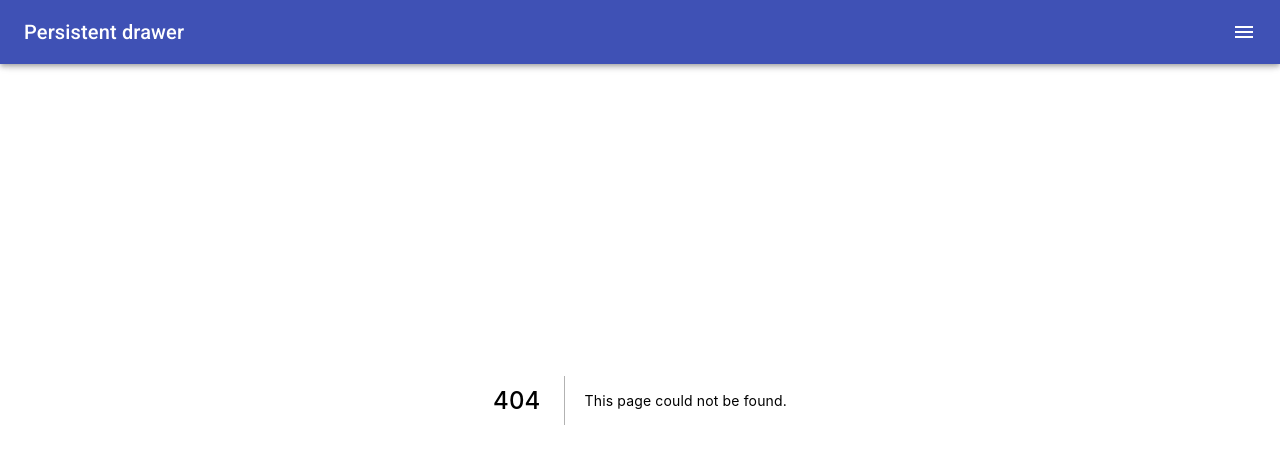
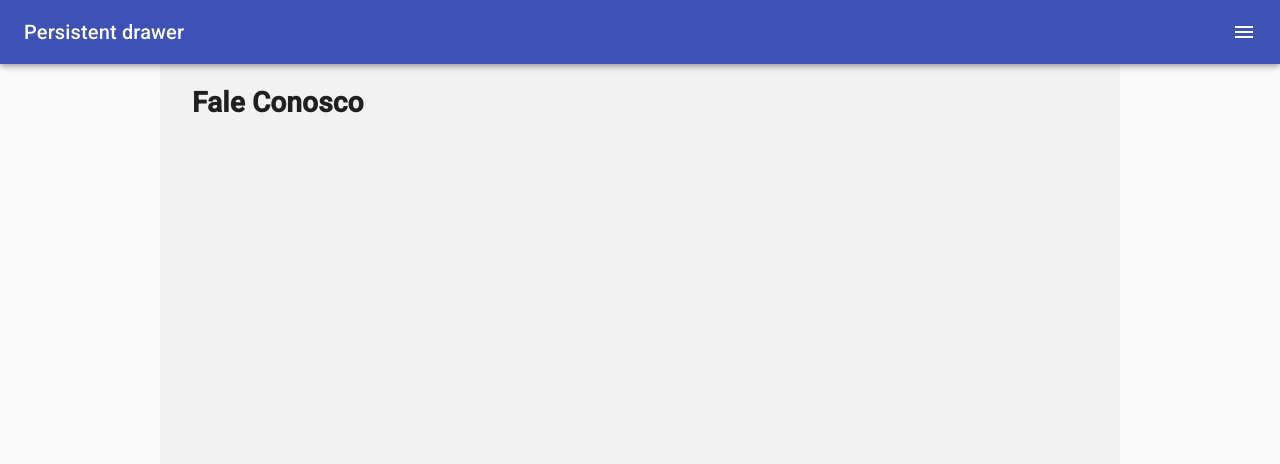
Before and after one commit to reginaldogomes/sou3m-app, a Next.js app: page /contact in a window 1280 px wide. Before the commit this address had no page. Shown: the top 464 px of the page. Built offline with nearby package versions, Linux system fonts and the light colour scheme.

Commit message:
page contact created

```diff
--- /dev/null
+++ b/pages/contact.js
@@ -0,0 +1,20 @@
+import React from 'react'
+import styled from 'styled-components'
+
+const Contact = () => (
+    <Container>
+      <Heading>Fale Conosco</Heading>
+    </Container>
+)
+
+const Container = styled.div`
+  width: 960px;
+  height: 100vh;
+  margin: 2rem auto;
+  padding: 2rem;
+  background: #f2f2f2;
+`
+
+const Heading = styled.h1``
+
+export default Contact
```
